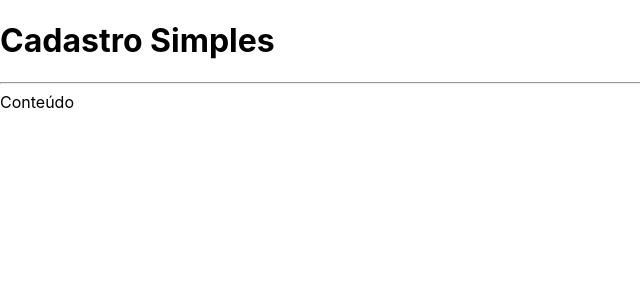
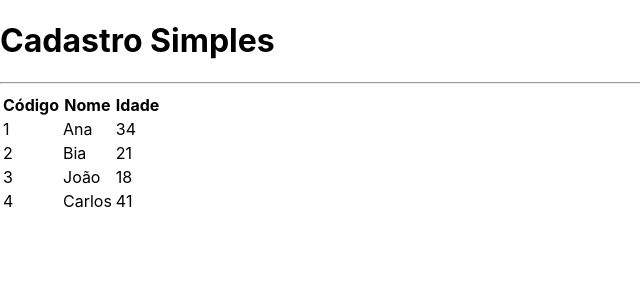
Before and after one commit to jeremiasmarinho/crud-next, a Next.js app: page / in a window 1280 px wide. Shown: the top 300 px of the page, without its empty margins (0-640 px from the left). Built offline with nearby package versions, Linux system fonts and the light colour scheme.

Commit message:
criação das tabelas

```diff
--- /dev/null
+++ b/src/components/Tabela.tsx
@@ -0,0 +1,42 @@
+import Cliente from "../core/Cliente"
+
+interface TabelaProps {
+  clientes: Cliente[]
+}
+
+export default function Tabela(props: TabelaProps) {
+
+  function renderizarCabecalho () {
+    return (
+      <tr>
+      <th>Código</th>
+      <th>Nome</th>
+      <th>Idade</th>
+    </tr>
+    )
+  }
+
+  function renderizarDados() {
+
+    return props.clientes?.map((cliente, i) => {
+      return (
+      <tr key={cliente.id}>
+        <td>{cliente.id}</td>
+        <td>{cliente.nome}</td>
+        <td>{cliente.idade}</td>
+      </tr>
+      )
+    })
+  }
+
+  return (
+    <table>
+      <thead>
+          {renderizarCabecalho()}
+      </thead>
+      <tbody>
+          {renderizarDados()}
+      </tbody>
+    </table>
+  )
+}
--- a/src/pages/index.tsx
+++ b/src/pages/index.tsx
@@ -1,6 +1,16 @@
 import Layout from "../components/Layout";
+import Tabela from "../components/Tabela";
+import Cliente from "../core/Cliente";
 
 export default function Home() {
+
+  const clientes = [
+    new Cliente('Ana', 34, '1'),
+    new Cliente('Bia', 21, '2'),
+    new Cliente('João', 18, '3'),
+    new Cliente('Carlos', 41, '4'),
+  ]
+
   return (
     <div className={`
       flex h-screen justify-center items-center
@@ -8,7 +18,7 @@
       text-slate-900
     `}>
      <Layout titulo="Cadastro Simples">
-       <span>Conteúdo</span>
+       <Tabela clientes={clientes}></Tabela>
      </Layout>
     </div>
   )
```
